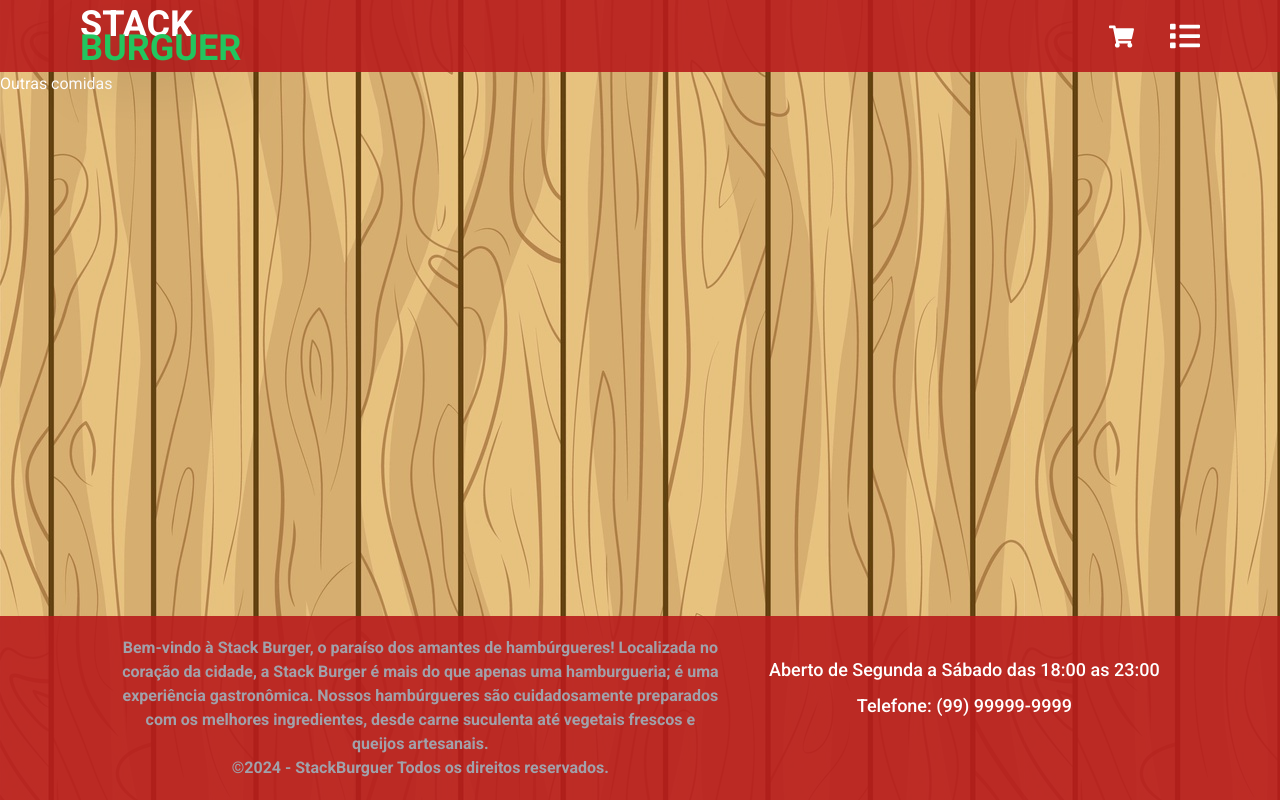
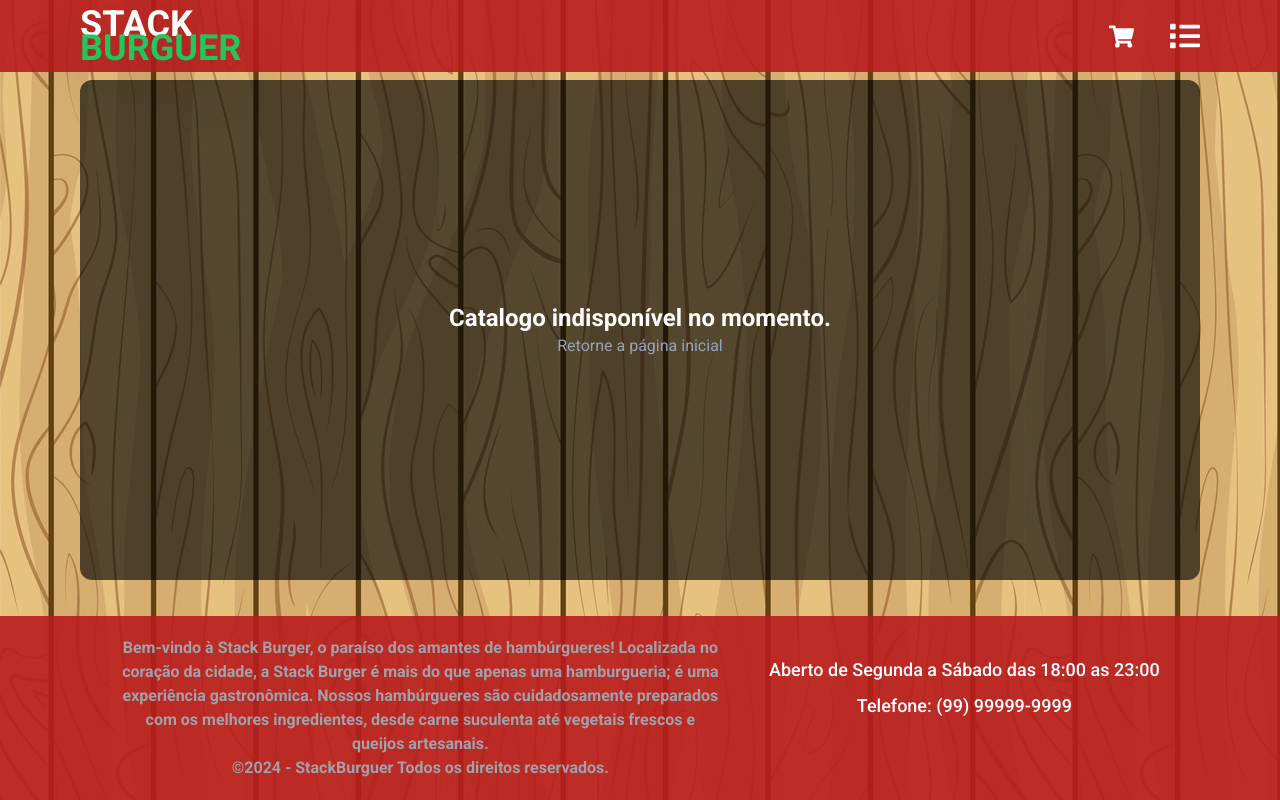
Before and after one commit to JoaoLeandroo/stack-burguer-project, a Next.js app: page /pages/others in a window 1280 px wide. Built offline with nearby package versions, Linux system fonts and the light colour scheme.

Commit message:
feat: mudanças na página outros

```diff
--- a/app/pages/others/page.tsx
+++ b/app/pages/others/page.tsx
@@ -1,10 +1,21 @@
-
+import Container from "@/components/Container";
+import Link from "next/link";
 const Others = () => {
-    return (
-        <div>
-            <span>Outras comidas</span>
-        </div>
-     );
-}
+  return (
+    <Container>
+      <div className="h-[500px] flex items-center flex-col justify-center bg-[#000000a1] mt-2 rounded-xl">
+        <span className="text-2xl font-bold">
+          Catalogo indisponível no momento.
+        </span>
+        <Link
+          href={"/"}
+          className="text-slate-400 hover:text-slate-500 transition duration-300"
+        >
+          Retorne a página inicial
+        </Link>
+      </div>
+    </Container>
+  );
+};
 
 export default Others;
```
